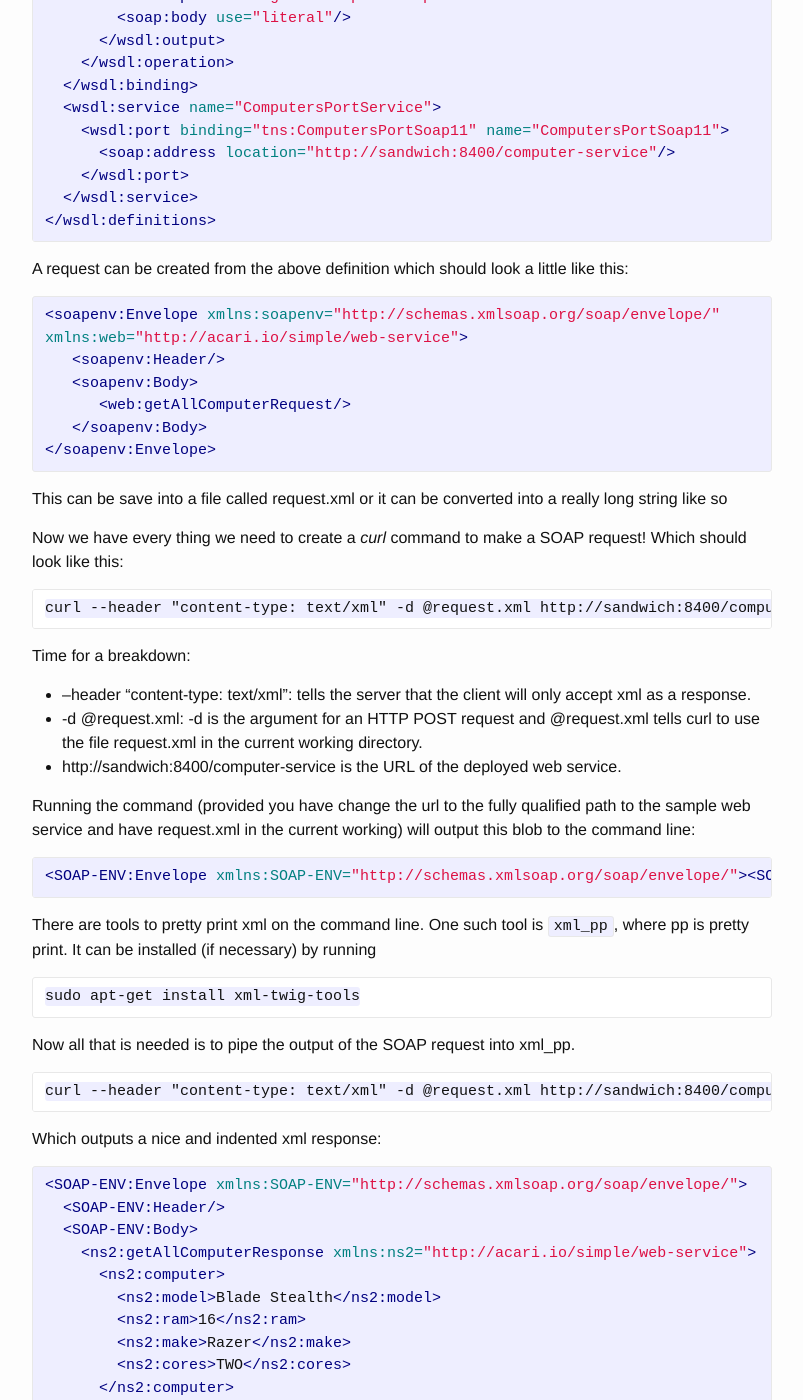
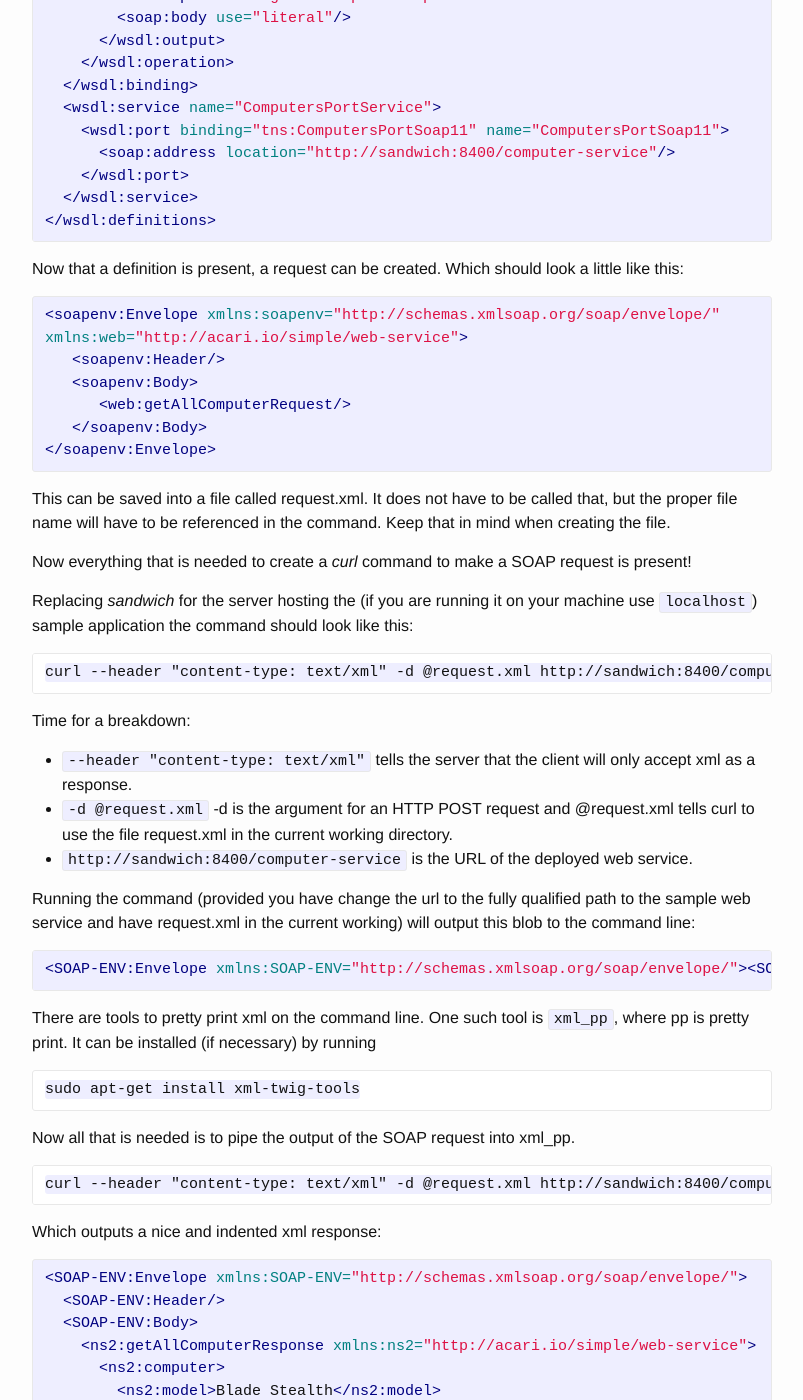
Before and after one commit to Unthrottled/blog, a Jekyll site: the page built from _posts/2017-04-28-Command-Line-SOAP.md, in a window 1280 px wide and 1400 px high, scrolled down 3591 px. Shown: the whole window, without its empty margins (238-1041 px from the left). Built offline with Jekyll 4.4.1, drawn with Linux system fonts in a browser that asks for light colours; some of the changed text lies outside the part shown.

Commit message:
Even More Words

```diff
--- a/_posts/2017-04-28-Command-Line-SOAP.md
+++ b/_posts/2017-04-28-Command-Line-SOAP.md
@@ -82,9 +82,9 @@ Which is denoted by:
 
 The example service does not have any methods with a SOAPAction associated with it.
 In the headers, this was denoted by `SOAPAction: ""`.
-This bit is important, because if method, you try to call, has a SOAP action associated with it that changes the command we need to run.
+This bit is important, because if th method you try to call has a SOAP action associated with it that changes the command we need to run.
 
-Lastly, the web service definition is a follows:
+Lastly, the web service definition, for the sample project, is a follows:
 
 {% highlight xml  %}
 <?xml version="1.0" encoding="UTF-8" standalone="no"?>
@@ -167,7 +167,7 @@ Lastly, the web service definition is a follows:
 </wsdl:definitions>
 {% endhighlight %}
 
-A request can be created from the above definition which should look a little like this:
+Now that a definition is present, a request can be created. Which should look a little like this:
 
 {% highlight xml  %}
 <soapenv:Envelope xmlns:soapenv="http://schemas.xmlsoap.org/soap/envelope/"
@@ -179,19 +179,22 @@ xmlns:web="http://acari.io/simple/web-service">
 </soapenv:Envelope>
 {% endhighlight %}
 
-This can be save into a file called request.xml or it can be converted into a really long string like so
+This can be saved into a file called request.xml.
+It does not have to be called that, but the proper file name will have to be referenced in the command.
+Keep that in mind when creating the file.
 
-Now we have every thing we need to create a _curl_ command to make a SOAP request!
-Which should look like this:
+Now everything that is needed to create a _curl_ command to make a SOAP request is present!
+
+Replacing _sandwich_ for the server hosting the (if you are running it on your machine use `localhost`) sample application the command should look like this:
 
     curl --header "content-type: text/xml" -d @request.xml http://sandwich:8400/computer-service
 
 
 Time for a breakdown:
 
-- --header "content-type: text/xml": tells the server that the client will only accept xml as a response.
-- -d @request.xml: -d is the argument for an HTTP POST request and @request.xml tells curl to use the file request.xml in the current working directory.
-- http://sandwich:8400/computer-service is the URL of the deployed web service.
+- `--header "content-type: text/xml"` tells the server that the client will only accept xml as a response.
+- `-d @request.xml` -d is the argument for an HTTP POST request and @request.xml tells curl to use the file request.xml in the current working directory.
+- `http://sandwich:8400/computer-service` is the URL of the deployed web service.
 
 Running the command (provided you have change the url to the fully qualified path to the sample web service and have request.xml in the current working) will output this blob to the command line:
 
```
